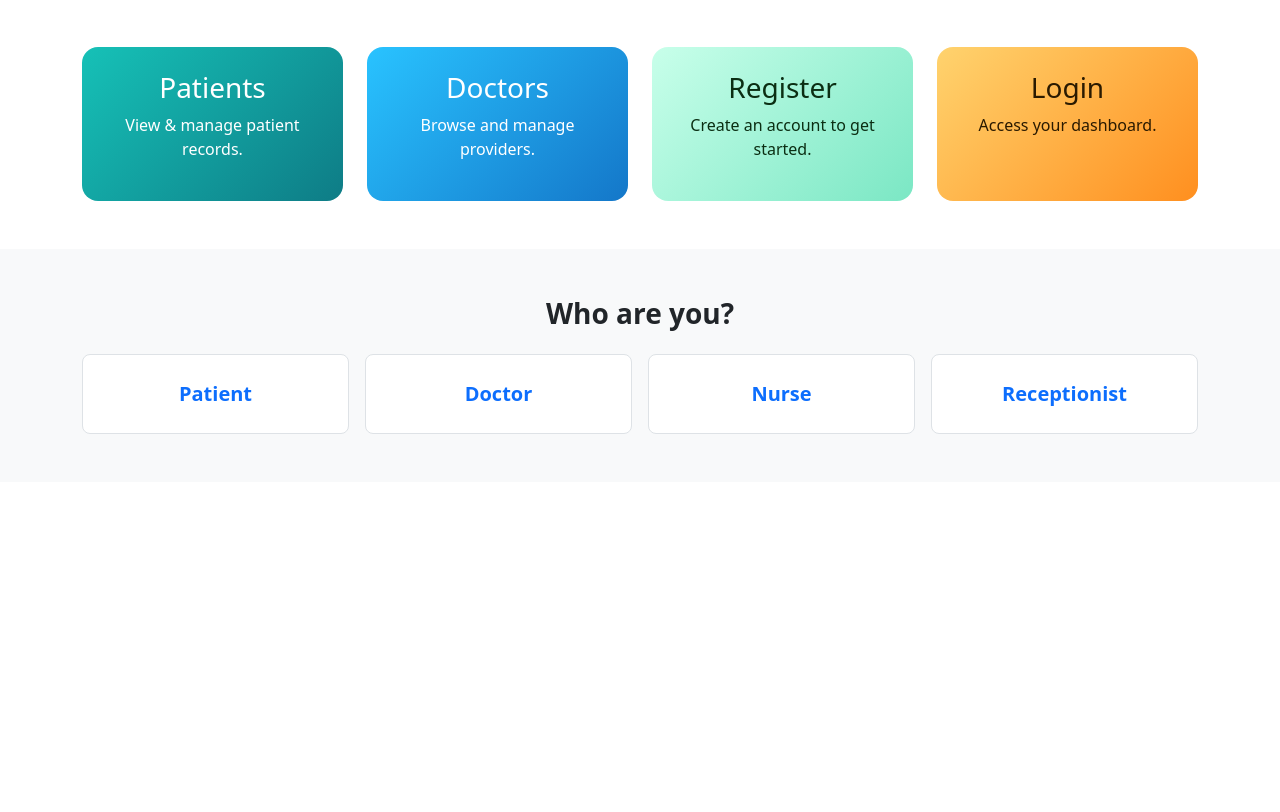
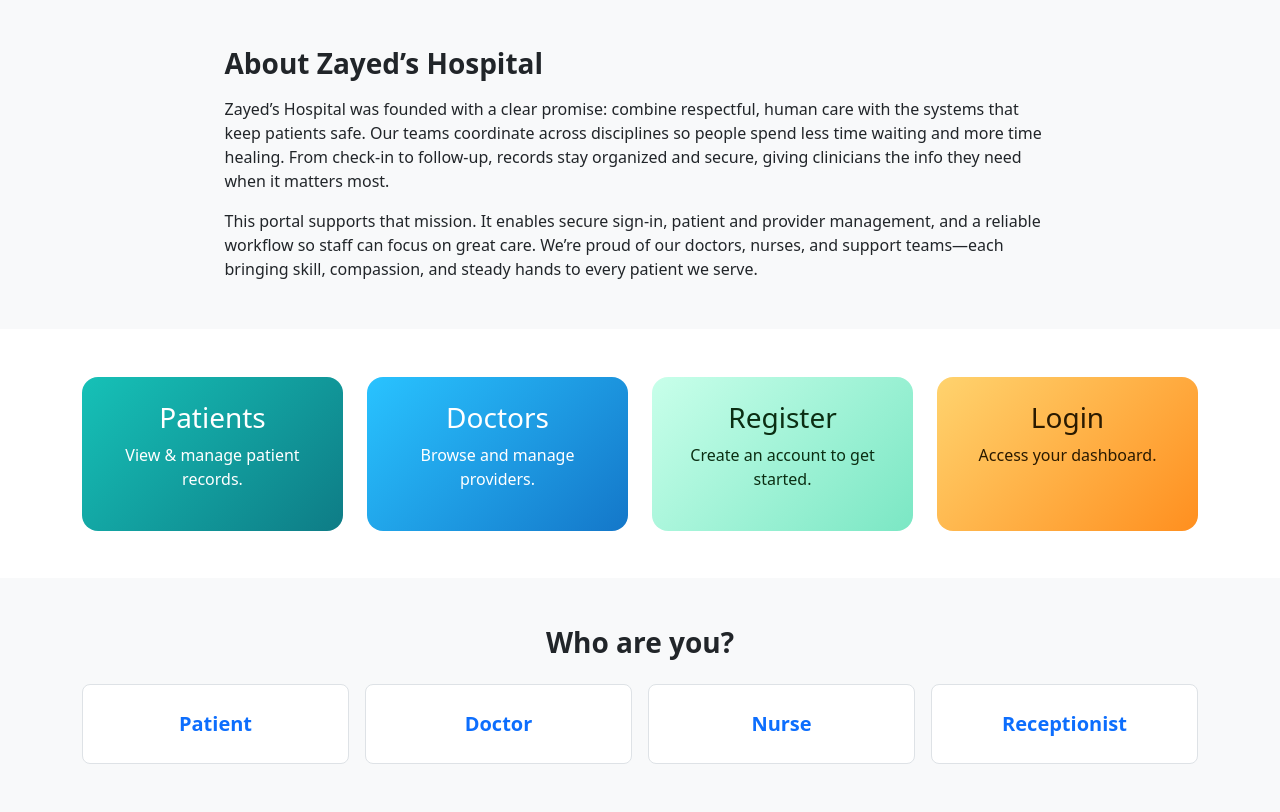
Before and after one commit to Zayedtasnim7/my-hospital-system, a Flask app: page /welcome in a window 1280 px wide. Shown: the part 801-1613 px from the top of the page. Before the commit the page ends 1235 px from the top, so only its background shows below. Run offline with Flask 3, Linux system fonts and the light colour scheme.

Commit message:
Update landing.html

```diff
--- a/templates/landing.html
+++ b/templates/landing.html
@@ -2,17 +2,39 @@
 {% block title %}Welcome | Hospital System{% endblock %}
 {% block content %}
 
-<!-- HERO (big background section) -->
+<!-- HERO -->
 <section class="hero">
   <div class="container">
-    <h1 class="display-5 fw-bold">Welcome to Aurora Health Center</h1>
+    <h1 class="display-5 fw-bold">Welcome to Zayed’s Hospital</h1>
     <p class="lead mt-3">
-      Compassionate care, modern technology, and a team that puts you first.
+      Trusted care, modern tools, and a team that puts people first.
+      Manage patients, coordinate doctors, and keep records organized—all in one place.
     </p>
-    <a href="#portal" class="scroll-cta">Explore the app ↓</a>
+    <a href="#about" class="scroll-cta">Learn about us ↓</a>
   </div>
 </section>
 
+<!-- ABOUT -->
+<section id="about" class="py-5 bg-light">
+  <div class="container">
+    <div class="row justify-content-center">
+      <div class="col-lg-9">
+        <h2 class="h3 fw-bold mb-3">About Zayed’s Hospital</h2>
+        <p>
+          Zayed’s Hospital was founded with a clear promise: combine respectful, human care with the systems that
+          keep patients safe. Our teams coordinate across disciplines so people spend less time waiting and more
+          time healing. From check-in to follow-up, records stay organized and secure, giving clinicians the info
+          they need when it matters most.
+        </p>
+        <p class="mb-0">
+          This portal supports that mission. It enables secure sign-in, patient and provider management, and a
+          reliable workflow so staff can focus on great care. We’re proud of our doctors, nurses, and support
+          teams—each bringing skill, compassion, and steady hands to every patient we serve.
+        </p>
+      </div>
+    </div>
+  </div>
+</section>
 <!-- FOUR COLORFUL BOXES -->
 <section id="portal" class="py-5">
   <div class="container">
```
